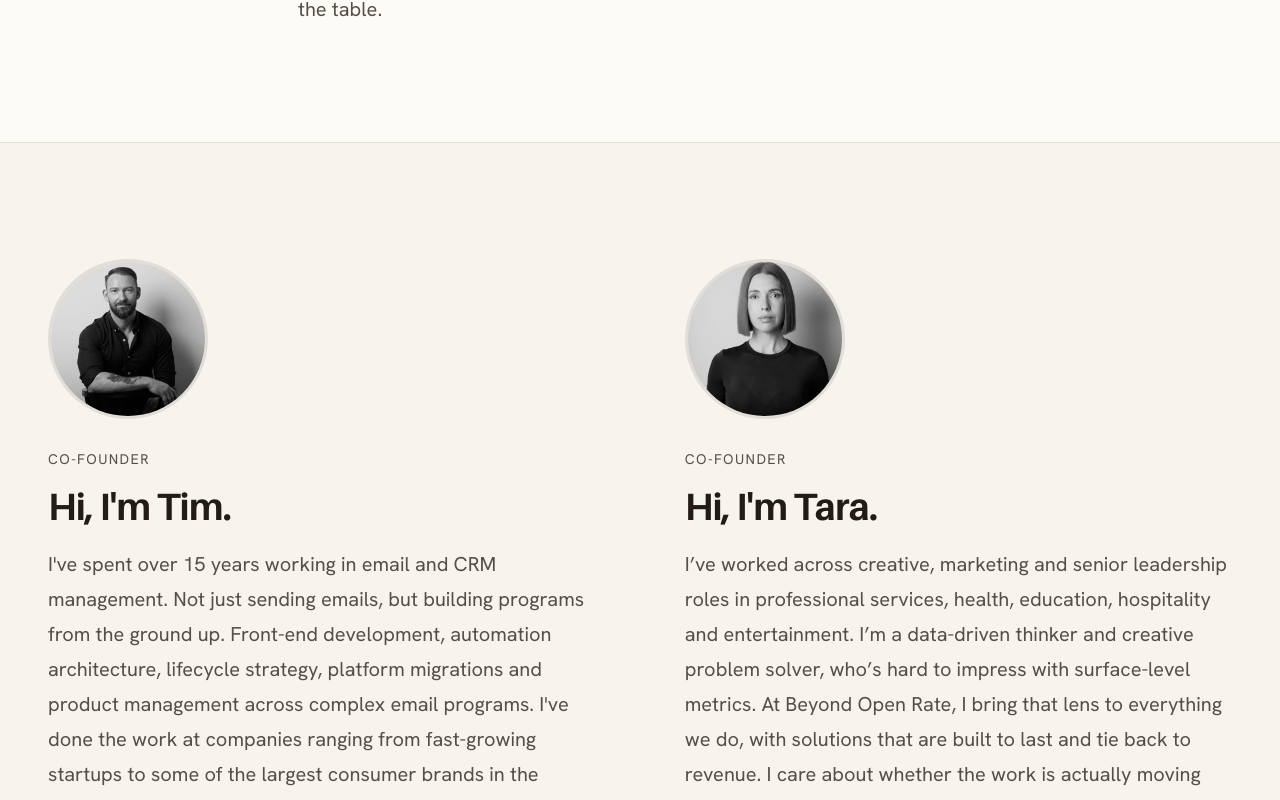
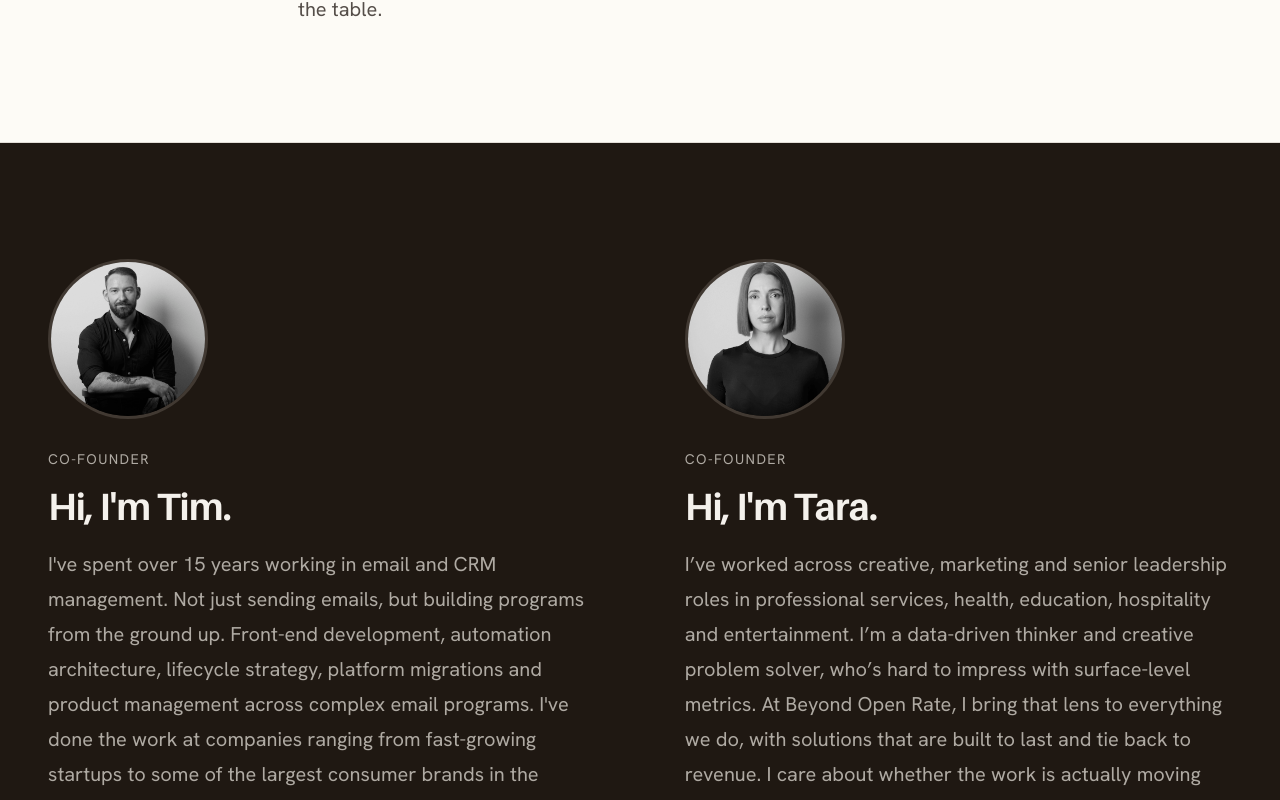
Before and after one commit to t-bowd/beyond-open-rate, a Next.js app: page /about in a window 1280 px wide. Shown: the part 1311-2111 px from the top of the page. Built offline with nearby package versions, Linux system fonts and the light colour scheme; a web font is replaced by a local one.

Commit message:
Make about team section dark to match Contact band
Co-Authored-By: Claude Sonnet 4.6 <noreply@anthropic.com>

```diff
--- a/app/globals.css
+++ b/app/globals.css
@@ -848,7 +848,7 @@ a { color: inherit; text-decoration: none; }
 }
 .about-intro-body p:last-of-type { margin-bottom: 0; }
 
-.about-team-section { background: var(--surface); border-block: 1px solid var(--line); }
+.about-team-section { background: var(--ink-bg); border-block: 1px solid var(--line); }
 .about-team-grid {
   display: grid;
   grid-template-columns: 1fr 1fr;
@@ -862,17 +862,17 @@ a { color: inherit; text-decoration: none; }
   border-radius: 50%;
   overflow: hidden;
   margin-bottom: 28px;
-  border: 3px solid var(--line);
+  border: 3px solid oklch(0.35 0.016 62);
   flex-shrink: 0;
 }
 .about-person-photo { width: 100%; height: 100%; object-fit: cover; display: block; }
 .about-eyebrow {
   font-family: var(--font-body); font-size: 14px; letter-spacing: 0.1em;
-  text-transform: uppercase; color: var(--accent-deep);
+  text-transform: uppercase; color: var(--on-ink-soft);
   margin: 0 0 10px;
 }
-.about-person-card h2 { font-size: clamp(28px, 3.5vw, 38px); margin: 0 0 20px; }
-.about-person-card p { color: var(--ink-soft); line-height: 1.75; margin-bottom: 16px; }
+.about-person-card h2 { font-size: clamp(28px, 3.5vw, 38px); margin: 0 0 20px; color: var(--on-ink); }
+.about-person-card p { color: var(--on-ink-soft); line-height: 1.75; margin-bottom: 16px; }
 .about-person-card p:last-of-type { margin-bottom: 0; }
 
 .about-philosophy .section-head { margin-bottom: 0; margin-inline: 0; text-align: left; }
```
